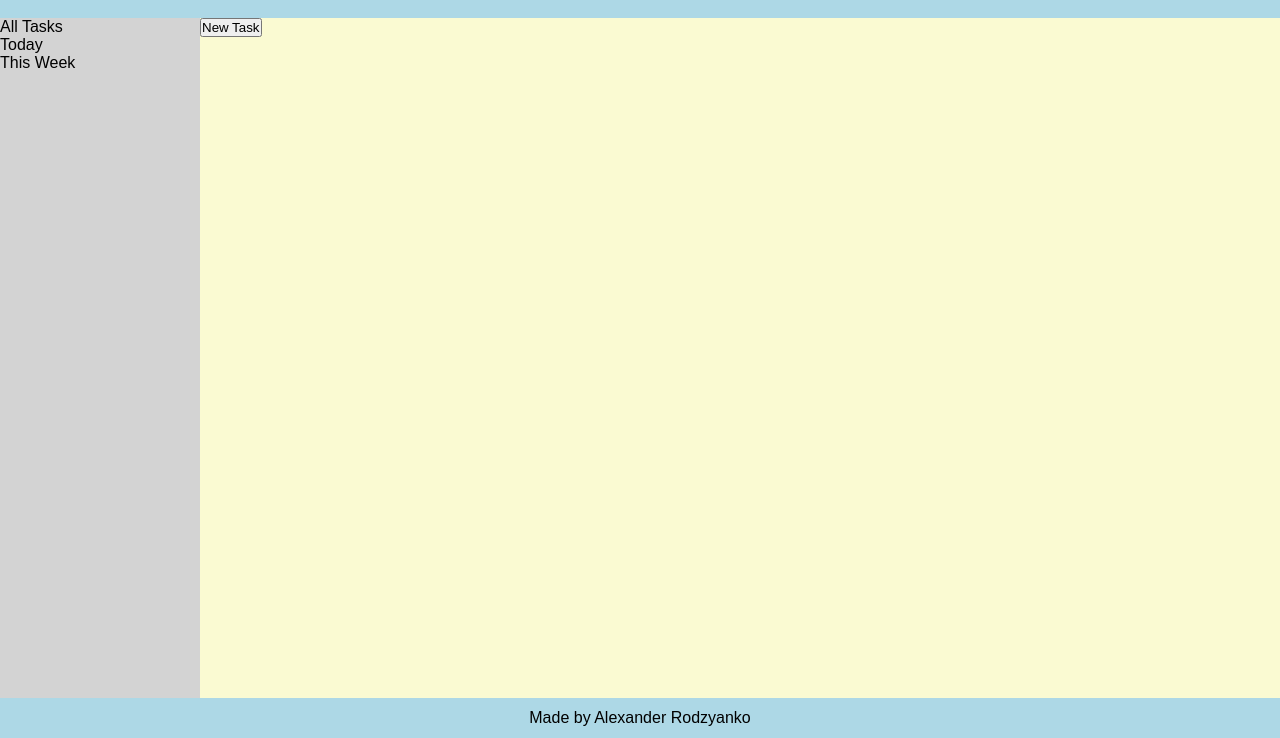
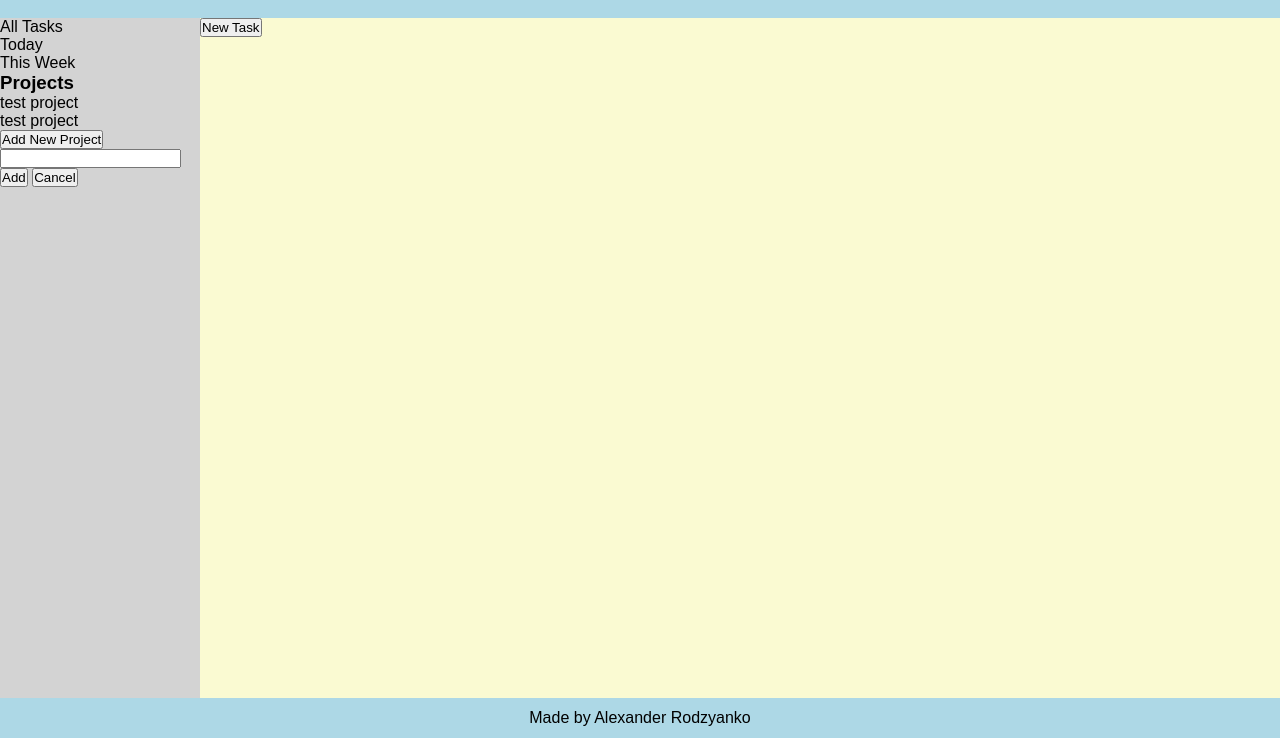
Before and after one commit to bykimus-prime/todo-list, a plain HTML site: page index.html in a window 1280 px wide. Shown: the part 62-800 px from the top of the page. Drawn offline with Linux system fonts and the light colour scheme.

Commit message:
Add ability to create new projects

```diff
--- a/index.html
+++ b/index.html
@@ -20,8 +20,22 @@
             <div class="today-tasks">Today</div>
             <div class="week-tasks">This Week</div>
          </div>
-         <div class="projects">
-
+         <div class="projects-list">
+            <h3>Projects</h3>
+            <div>test project</div>
+            <div>test project</div>
+            <button id="newProjectBtn">Add New Project</button>
+            <form id="projectForm"> <!--class="hidden"-->
+               <div class="form-inputs">
+                  <div class="text-input">
+                     <input type="text" id="projectInput">
+                  </div>
+                  <div class="form-btns">
+                     <input id="project-submit-btn" type="submit" value="Add">
+                     <input id="project-cancel-btn" type="button" value="Cancel">
+                  </div>
+               </div>
+            </form>
          </div>
       </div>
       <div class="content-display">
--- a/main.js
+++ b/main.js
@@ -0,0 +1 @@
+(()=>{"use strict";const e=e=>{let c=t();const d=document.querySelector(".projects-list"),n=document.createElement("div");n.classList.add("project-info"),n.setAttribute("data-project",`${c}`),d.appendChild(n);const o=document.createTextNode(e);n.appendChild(o)},t=()=>document.querySelectorAll("[data-project]").length;document.getElementById("projectForm").addEventListener("submit",(t=>{let c=document.getElementById("projectInput").value;e(c),t.preventDefault()}))})();
--- a/style.css
+++ b/style.css
@@ -9,6 +9,7 @@ body {
    flex-direction: column;
 }
 
+/* header */
 /* header */
 
 .header {
@@ -25,6 +26,7 @@ body {
 }
 
 /* main */
+/* main */
 
 .main {
    display: flex;
@@ -32,15 +34,22 @@ body {
    background-color: lightgoldenrodyellow;
 }
 
+/* navbar */
+
 .navbar {
    background-color: lightgrey;
    width: 25vh;
 }
 
-.task-display {
+/* project form */
+
+/* task display area */
+
+.content-display {
    width: auto;
 }
 
+/* footer */
 /* footer */
 
 .footer {
```
